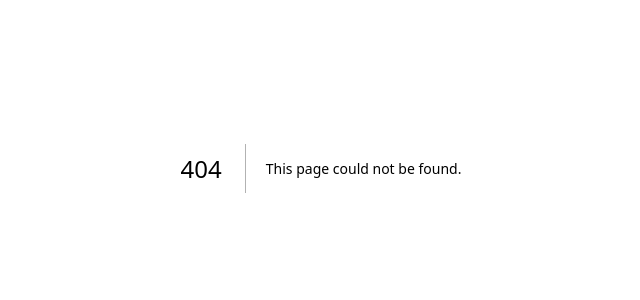
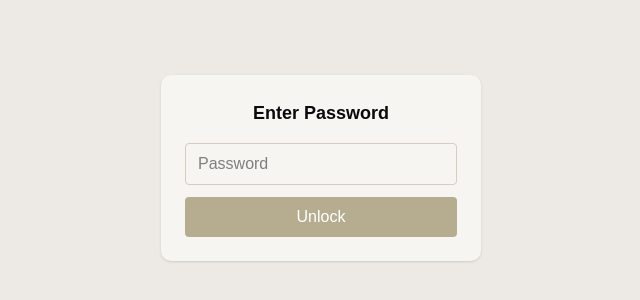
Before and after one commit to Rivridis/rivridis-website, a Next.js app: page /secret in a window 1280 px wide. Before the commit this address had no page. Shown: the part 232-532 px from the top of the page, without its empty margins (319-959 px from the left). Built offline with nearby package versions, Linux system fonts and the light colour scheme.

Commit message:
extra page

```diff
--- a/package.json
+++ b/package.json
@@ -12,6 +12,7 @@
     "@types/nodemailer": "^6.4.17",
     "class-variance-authority": "^0.7.1",
     "clsx": "^2.1.1",
+    "crypto-js": "^4.2.0",
     "lucide-react": "^0.513.0",
     "motion": "^12.16.0",
     "next": "15.3.3",
--- /dev/null
+++ b/src/app/secret/page.js
@@ -0,0 +1,53 @@
+"use client";
+import { useState } from "react";
+import SHA256 from "crypto-js/sha256";
+
+export default function ProtectedPage() {
+  const [input, setInput] = useState("");
+  const [authorized, setAuthorized] = useState(false);
+
+  const PASSWORD_HASH = "515b168eba6513753671389b36b732f3e7e90b66421e89e64acf307cbe24187d";
+
+  const handleSubmit = (e) => {
+    e.preventDefault();
+    const hash = SHA256(input).toString();
+
+    if (hash === PASSWORD_HASH) {
+      setAuthorized(true);
+    } else {
+      alert("Wrong password. Try again.");
+    }
+  };
+
+  if (!authorized) {
+    return (
+      <div className="flex items-center justify-center min-h-screen bg-[#ede9e5]">
+        <div className="bg-[#f7f5f2] p-6 rounded-lg shadow w-80">
+          <h2 className="text-lg font-semibold mb-4 text-center">Enter Password</h2>
+          <form onSubmit={handleSubmit} className="flex flex-col gap-3">
+            <input
+              type="password"
+              value={input}
+              onChange={(e) => setInput(e.target.value)}
+              placeholder="Password"
+              className="border border-[#d6ccc2] rounded px-3 py-2  focus:outline-none focus:ring focus:ring-[#b6ad90]"
+            />
+            <button
+              type="submit"
+              className="bg-[#b6ad90] text-white rounded py-2 hover:bg-[#a69c7c] transition"
+            >
+              Unlock
+            </button>
+          </form>
+        </div>
+      </div>
+    );
+  }
+
+  return (
+    <div className="p-6 min-h-screen bg-[#ede9e5]">
+      <h1 className="text-2xl font-bold mb-4">Holy timewaste 🚀</h1>
+      <p>You are useless. Touch grass.</p>
+    </div>
+  );
+}
```
Also changed, not shown: 1 other file (tests, documents, lock files or other folders).
